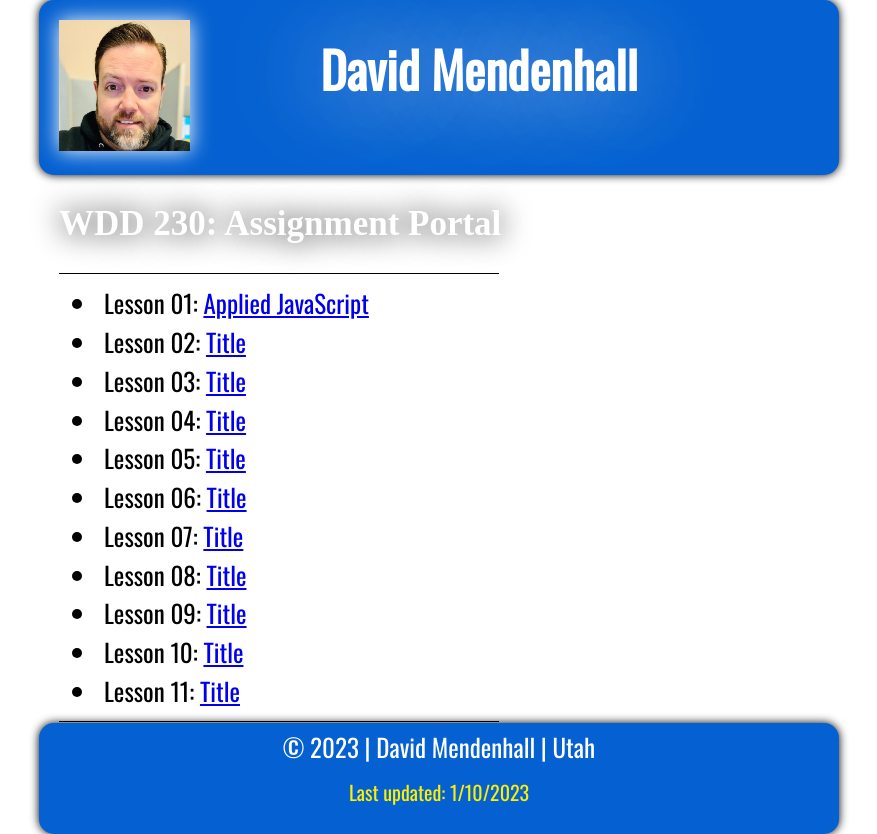
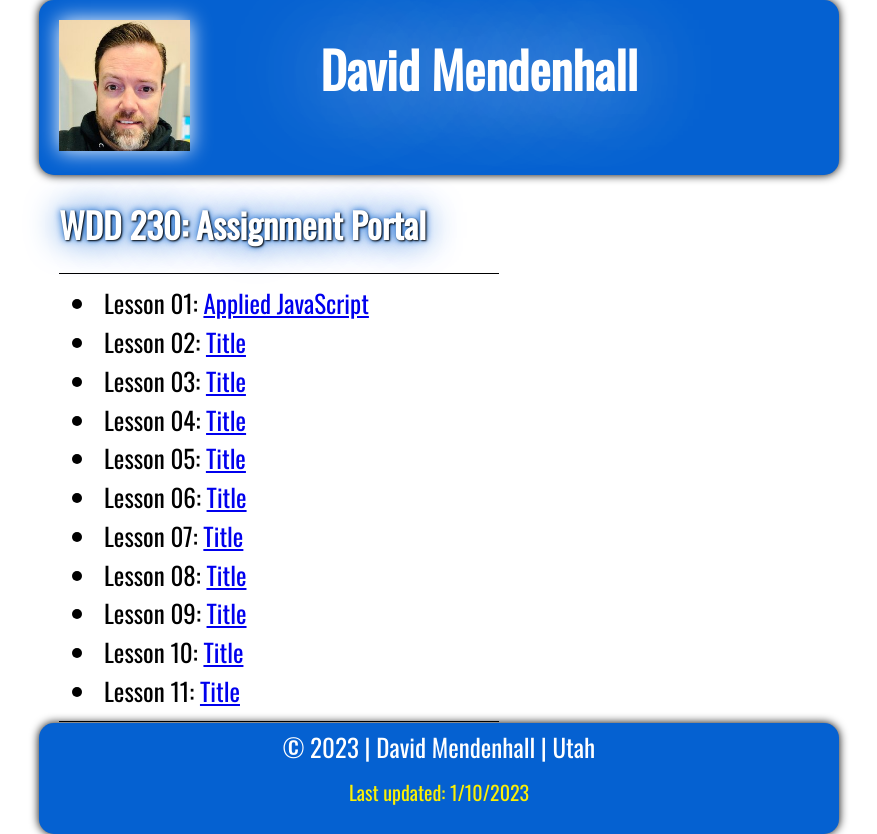
Before and after one commit to dmendenhall/wdd230, a plain HTML site: page homepage/index.html in a window 1280 px wide. Shown: the whole page, without its empty margins (201-1078 px from the left). Drawn offline with nearby package versions, Linux system fonts and the light colour scheme.

Commit message:
h2 contrast

```diff
--- a/homepage/styles/style.css
+++ b/homepage/styles/style.css
@@ -6,7 +6,7 @@
     background: white;
   }
 
-h1, li, p {
+h1, h2, li, p {
     font-family: Rowdies, Oswald, "Josefin Sans";
 }
 
@@ -14,6 +14,7 @@ h2 {font-size: 35px;
     color: #ffffff;
     text-shadow: 0px 0px 30px #000000;
     margin-left: 20px;
+    text-shadow: 1px 1px 2px #000000, 0 0 1em #0561d1, 0 0 0.2em #0561d1;
 }
 
 .header-part, .footer-wrap {
```
